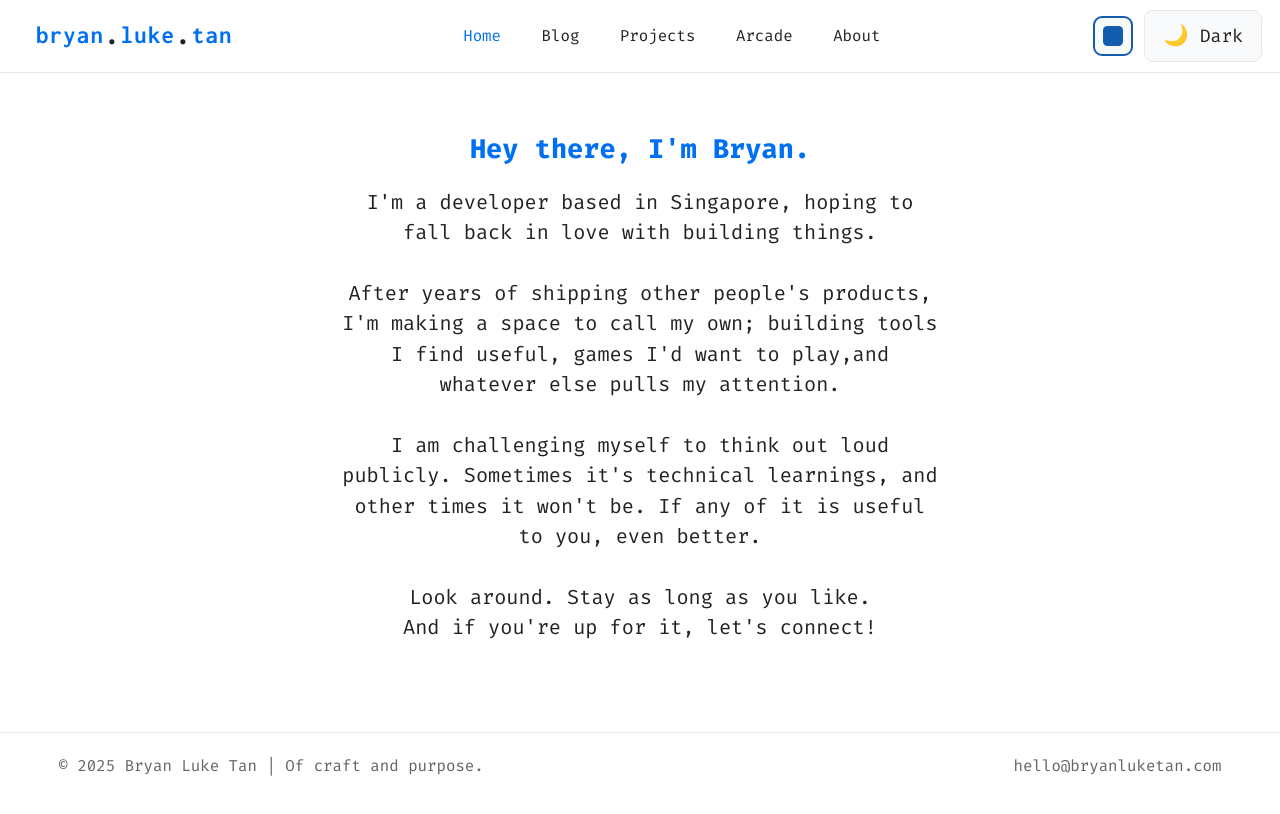
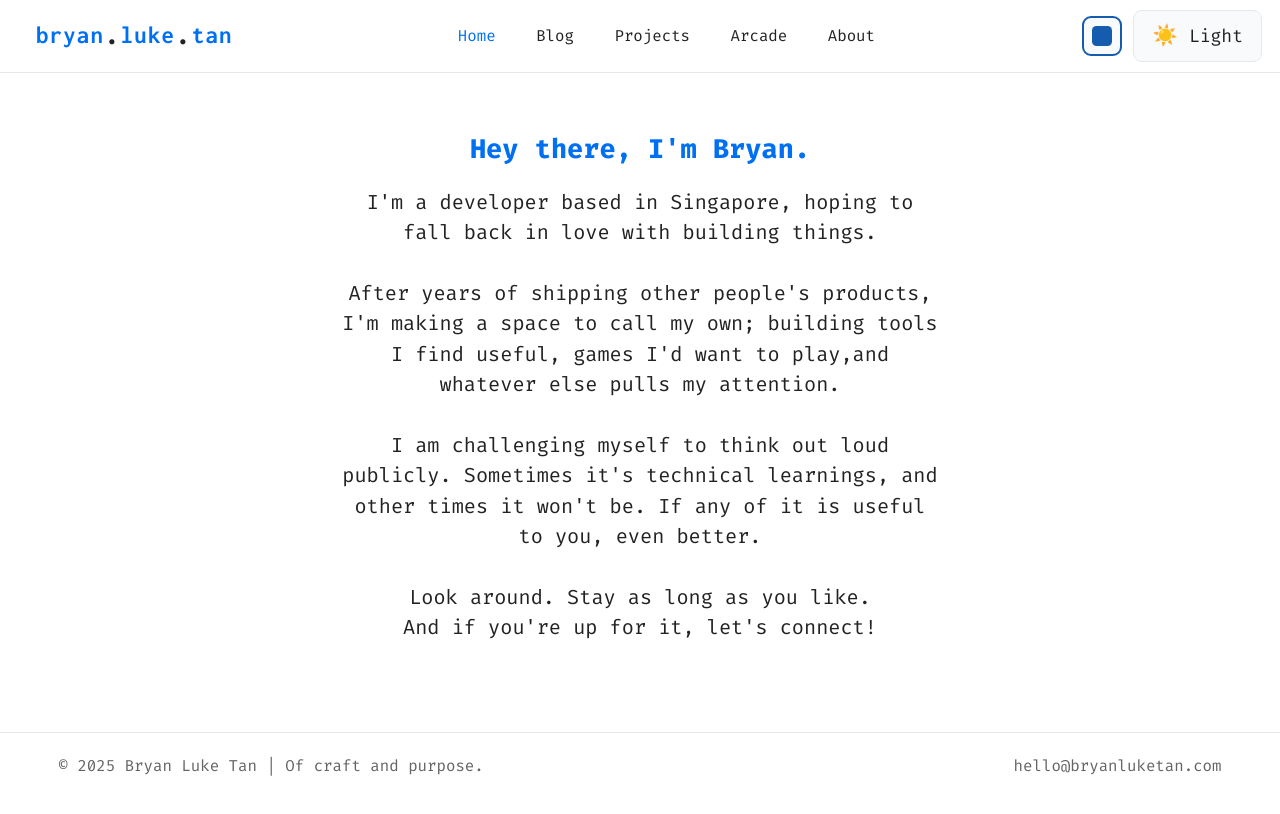
Before and after one commit to bryluke/bryanluketan-dot-com, a Next.js app: page / in a window 1280 px wide. Shown: the top 814 px of the page. Built offline with nearby package versions, Linux system fonts and the light colour scheme.

Commit message:
style: correct theme toggle copy

```diff
--- a/src/components/ThemeToggle/ThemeToggle.tsx
+++ b/src/components/ThemeToggle/ThemeToggle.tsx
@@ -12,10 +12,10 @@ export default function ThemeToggle() {
       aria-label={`Switch to ${mode === 'light' ? 'dark' : 'light'} mode`}
     >
       <span className={styles.icon}>
-        {mode === 'light' ? '🌙' : '☀️'}
+        {mode === 'light' ? '☀️' : '🌙'}
       </span>
       <span className={styles.label}>
-        {mode === 'light' ? 'Dark' : 'Light'}
+        {mode === 'light' ? 'Light' : 'Dark'}
       </span>
     </button>
   )
```
